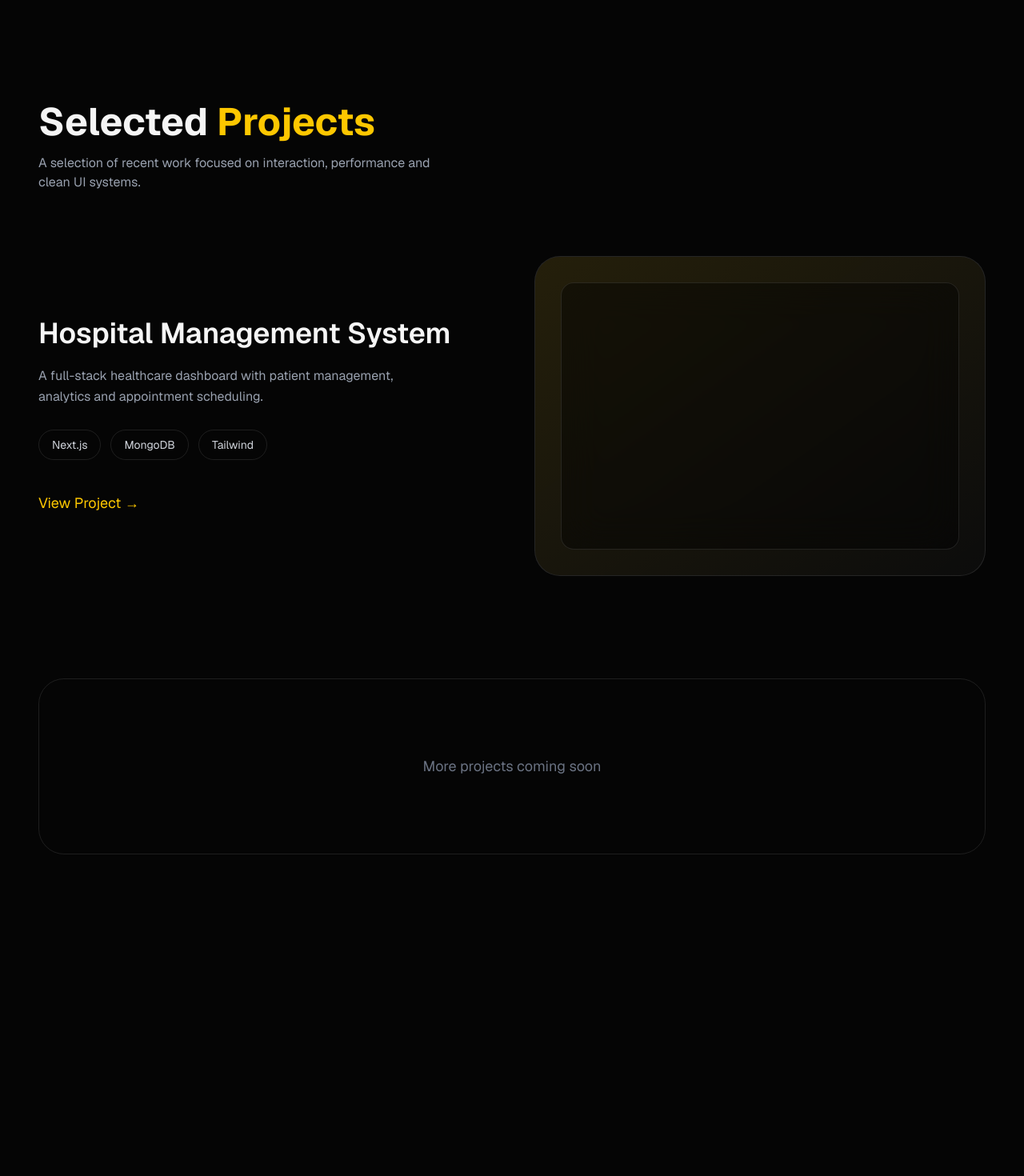
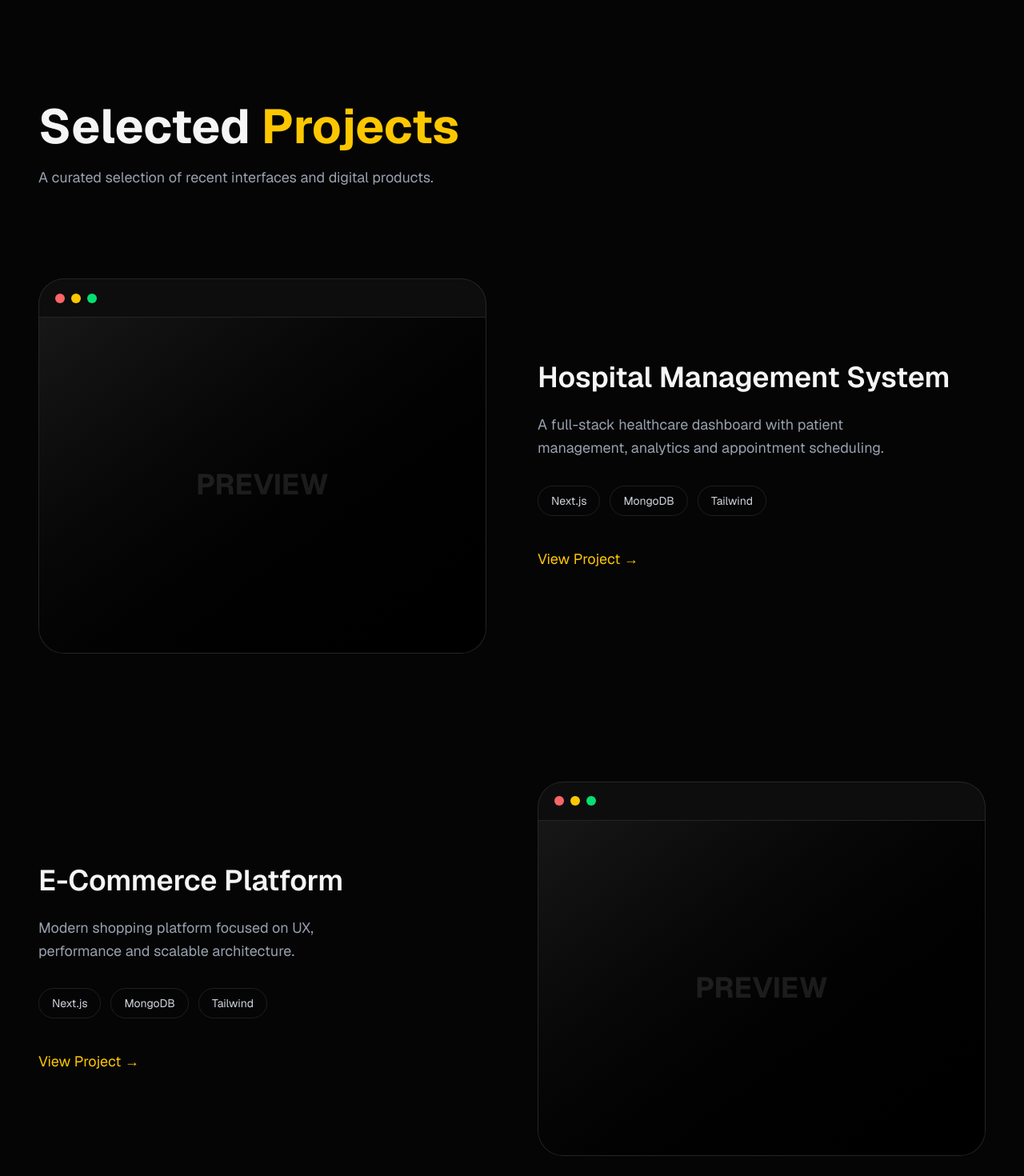
Before and after one commit to Shalineeeweeee/portfolio, a Next.js app: page / in a window 1280 px wide. Shown: the part 800-2270 px from the top of the page at 80% size. Before the commit the page ends 1996 px from the top, so only its background shows below. Built offline with nearby package versions, Linux system fonts and the light colour scheme.

Commit message:
updating ui

```diff
--- a/app/components/Navbar.tsx
+++ b/app/components/Navbar.tsx
@@ -4,15 +4,14 @@ export default function Navbar() {
   return (
     <header className="fixed top-0 left-0 w-full z-50 px-6 lg:px-12 pt-6">
 
-      <nav className="max-w-7xl mx-auto rounded-full border border-white/10 bg-black/40 backdrop-blur-xl px-8 py-5 flex items-center justify-between">
+      <nav className="max-w-7xl mx-auto border border-white/10 rounded-full px-8 py-5 flex items-center justify-between bg-black/60 backdrop-blur-xl">
 
-        {/* logo */}
-        <div className="text-xl font-semibold">
+        <div className="text-2xl font-semibold">
           Shalinee
         </div>
 
-        {/* links */}
-        <div className="hidden md:flex gap-10 text-gray-400">
+        <div className="hidden md:flex gap-12 text-gray-400">
+
           <a href="#home" className="hover:text-white transition">
             Home
           </a>
@@ -24,10 +23,10 @@ export default function Navbar() {
           <a href="#contact" className="hover:text-white transition">
             Contact
           </a>
+
         </div>
 
-        {/* button */}
-        <button className="bg-yellow-400 text-black px-6 py-2 rounded-full font-medium hover:scale-[1.03] transition">
+        <button className="bg-yellow-400 text-black px-6 py-3 rounded-full font-medium hover:scale-[1.02] transition">
           Hire Me
         </button>
 
--- a/app/components/ProjectsSection.tsx
+++ b/app/components/ProjectsSection.tsx
@@ -1,6 +1,18 @@
 "use client";
 
 import { motion } from "framer-motion";
+
+const projects = [
+  {
+    title: "Hospital Management System",
+    desc: "A full-stack healthcare dashboard with patient management, analytics and appointment scheduling.",
+  },
+
+  {
+    title: "E-Commerce Platform",
+    desc: "Modern shopping platform focused on UX, performance and scalable architecture.",
+  },
+];
 
 export default function ProjectsSection() {
   return (
@@ -12,43 +24,68 @@ export default function ProjectsSection() {
       <div className="max-w-7xl mx-auto">
 
         {/* heading */}
-        <div className="mb-20">
+        <div className="mb-28">
 
-          <h2 className="text-5xl font-bold">
+          <h2 className="text-5xl md:text-6xl font-bold">
             Selected <span className="text-yellow-400">Projects</span>
           </h2>
 
-          <p className="text-gray-400 mt-4 max-w-lg">
-            A selection of recent work focused on interaction,
-            performance and clean UI systems.
+          <p className="mt-5 text-gray-400 max-w-lg text-lg">
+            A curated selection of recent interfaces and digital products.
           </p>
 
         </div>
 
         {/* projects */}
-        <div className="space-y-32">
+        <div className="space-y-40">
 
-          {/* project */}
+          {projects.map((project, index) => (
+            <motion.div
+              key={project.title}
+              initial={{ opacity: 0, y: 60 }}
+              whileInView={{ opacity: 1, y: 0 }}
+              viewport={{ once: true }}
+              className={`
+                grid lg:grid-cols-2 gap-16 items-center
+                ${index % 2 !== 0 ? "lg:[&>*:first-child]:order-2" : ""}
+              `}
+            >
+
+              {/* IMAGE */}
               <motion.div
                 whileHover={{ y: -4 }}
                 transition={{ duration: 0.3 }}
-            className="grid lg:grid-cols-2 gap-14 items-center"
+                className="rounded-[32px] border border-white/10 overflow-hidden bg-[#0d0d0d]"
               >
 
-            {/* left */}
+                <div className="h-12 border-b border-white/10 flex items-center px-5 gap-2">
+                  <div className="w-3 h-3 rounded-full bg-red-400" />
+                  <div className="w-3 h-3 rounded-full bg-yellow-400" />
+                  <div className="w-3 h-3 rounded-full bg-green-400" />
+                </div>
+
+                <div className="aspect-[4/3] bg-gradient-to-br from-neutral-900 to-black flex items-center justify-center">
+
+                  <div className="text-4xl font-bold text-white/10">
+                    PREVIEW
+                  </div>
+
+                </div>
+
+              </motion.div>
+
+              {/* TEXT */}
               <div>
 
                 <h3 className="text-4xl font-semibold">
-                Hospital Management System
+                  {project.title}
                 </h3>
 
-              <p className="mt-5 text-gray-400 max-w-md leading-relaxed">
-                A full-stack healthcare dashboard with patient management,
-                analytics and appointment scheduling.
+                <p className="mt-6 text-gray-400 text-lg leading-relaxed max-w-md">
+                  {project.desc}
                 </p>
 
-              {/* tech */}
-              <div className="flex gap-3 mt-7 flex-wrap">
+                <div className="flex gap-3 mt-8 flex-wrap">
 
                   {["Next.js", "MongoDB", "Tailwind"].map((tech) => (
                     <span
@@ -61,33 +98,14 @@ export default function ProjectsSection() {
 
                 </div>
 
-              {/* link */}
-              <div className="mt-10 text-yellow-400 text-lg">
+                <button className="mt-10 text-yellow-400 text-lg hover:translate-x-1 transition">
                   View Project →
-              </div>
+                </button>
 
               </div>
 
-            {/* right visual */}
-            <motion.div
-              whileHover={{ scale: 1.02 }}
-              className="relative h-[400px] rounded-[32px] border border-white/10 bg-white/[0.03] overflow-hidden"
-            >
-
-              {/* glow */}
-              <div className="absolute inset-0 bg-gradient-to-br from-yellow-400/10 to-transparent" />
-
-              {/* fake image area */}
-              <div className="absolute inset-8 rounded-2xl border border-white/10 bg-black/40 backdrop-blur-xl" />
-
             </motion.div>
-
-          </motion.div>
-
-          {/* placeholder */}
-          <div className="h-[220px] rounded-[32px] border border-white/10 flex items-center justify-center text-gray-500 text-lg">
-            More projects coming soon
-          </div>
+          ))}
 
         </div>
 
```
Lines whose indentation alone changed are shown as unchanged.
